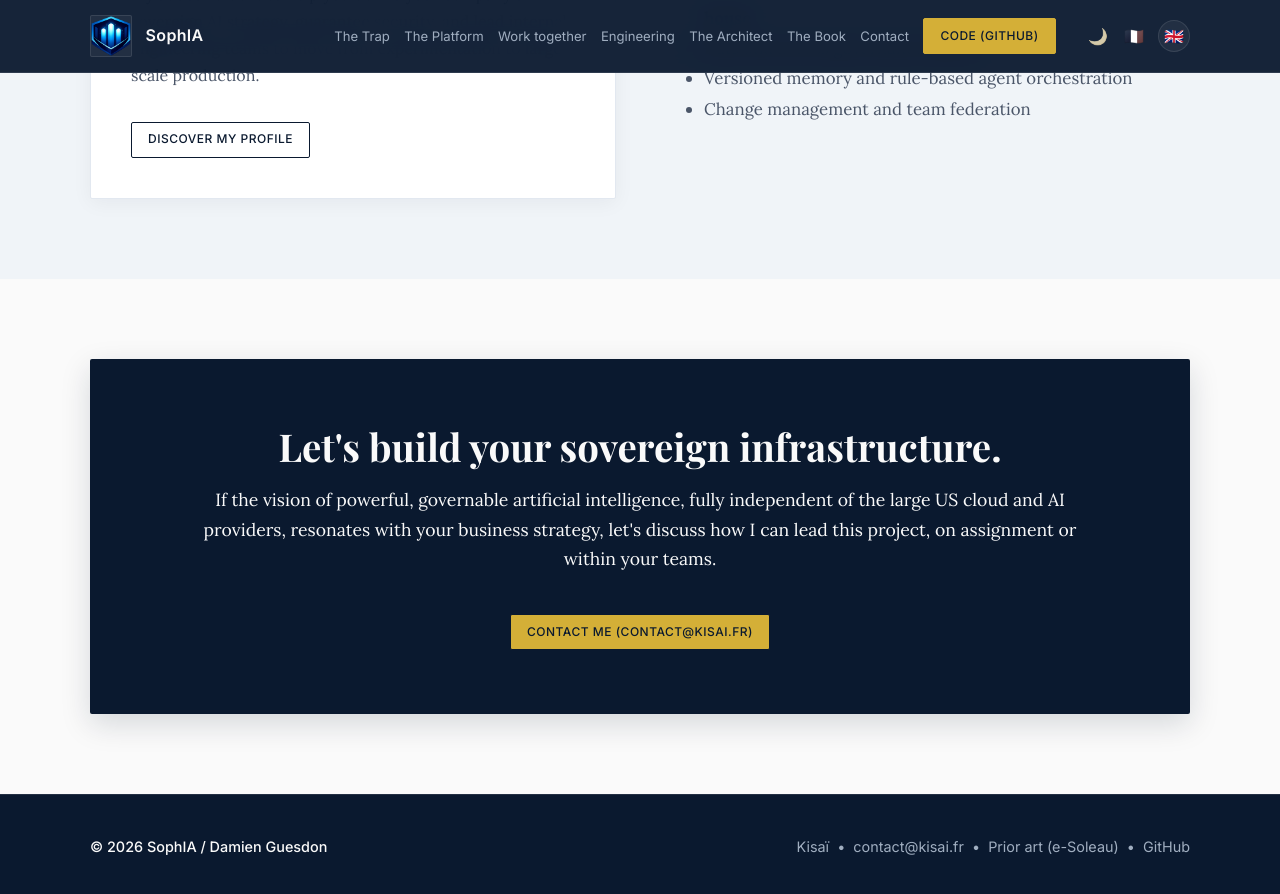
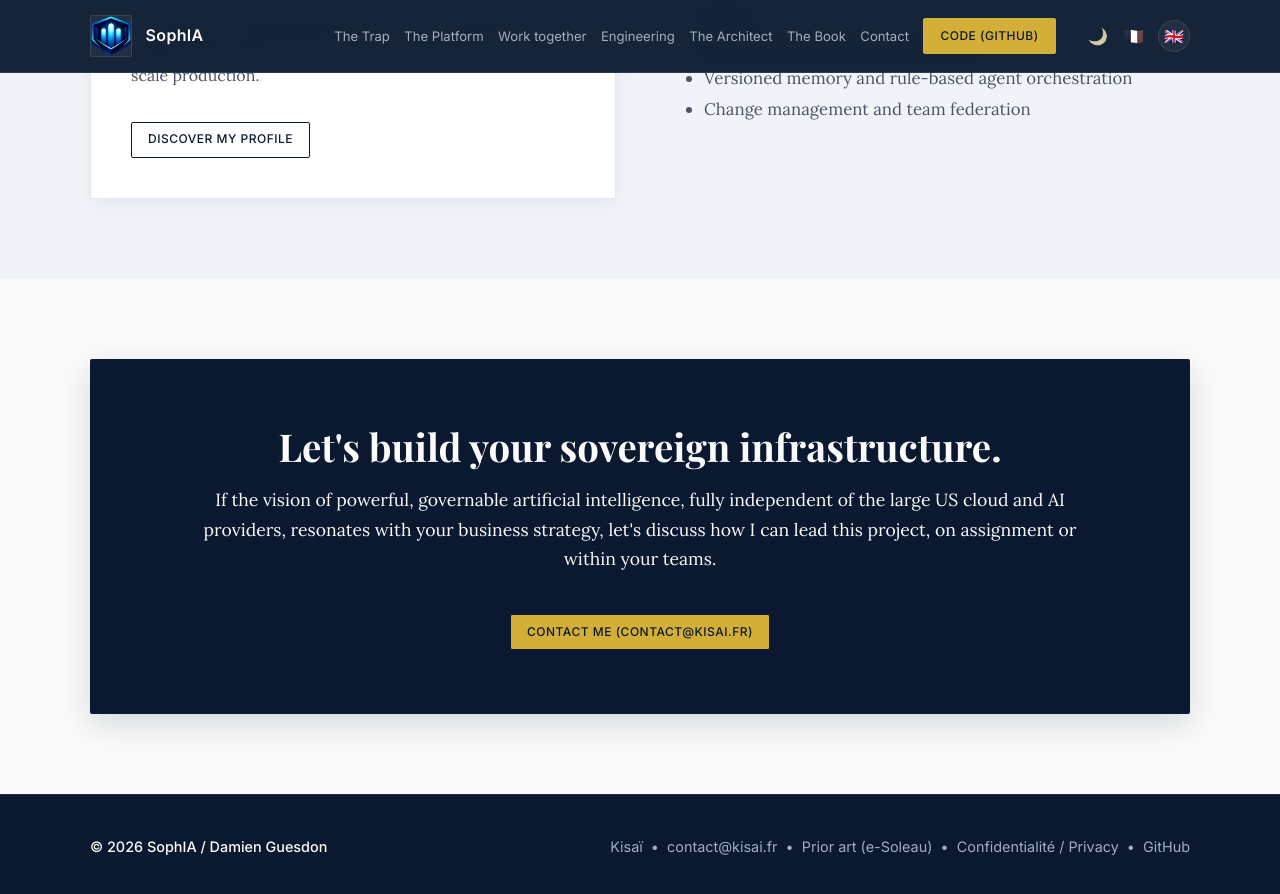
Before and after one commit to Kisai-DG-SLU/SophIA, a Jekyll site: the page built from index.html, in a window 1280 px wide and 900 px high, scrolled down 3374 px. Shown: the top 894 px of the window. Built offline with Jekyll 4.4.1, drawn with Linux system fonts in a browser that asks for light colours.

Commit message:
Pied de page : lien vers la politique de confidentialité
Google demande que la page d'accueil mène à la politique de confidentialité.

```diff
--- a/_includes/footer.html
+++ b/_includes/footer.html
@@ -9,6 +9,8 @@
         <a href="mailto:contact@kisai.fr">contact@kisai.fr</a>
         &nbsp;•&nbsp;
         <a href="/docs/e-soleau_proof.pdf" target="_blank" rel="noopener" data-i18n="footer.soleau">Antériorité (e-Soleau)</a>
+        &nbsp;•&nbsp;
+        <a href="/confidentialite.html" hreflang="fr">Confidentialité</a> / <a href="/privacy.html" hreflang="en" lang="en">Privacy</a>
         &nbsp;•&nbsp;
         <a href="https://github.com/Kisai-DG-SLU/SophIA-platform" target="_blank" rel="noopener noreferrer" data-i18n="footer.github">GitHub</a>
       </div>
```
